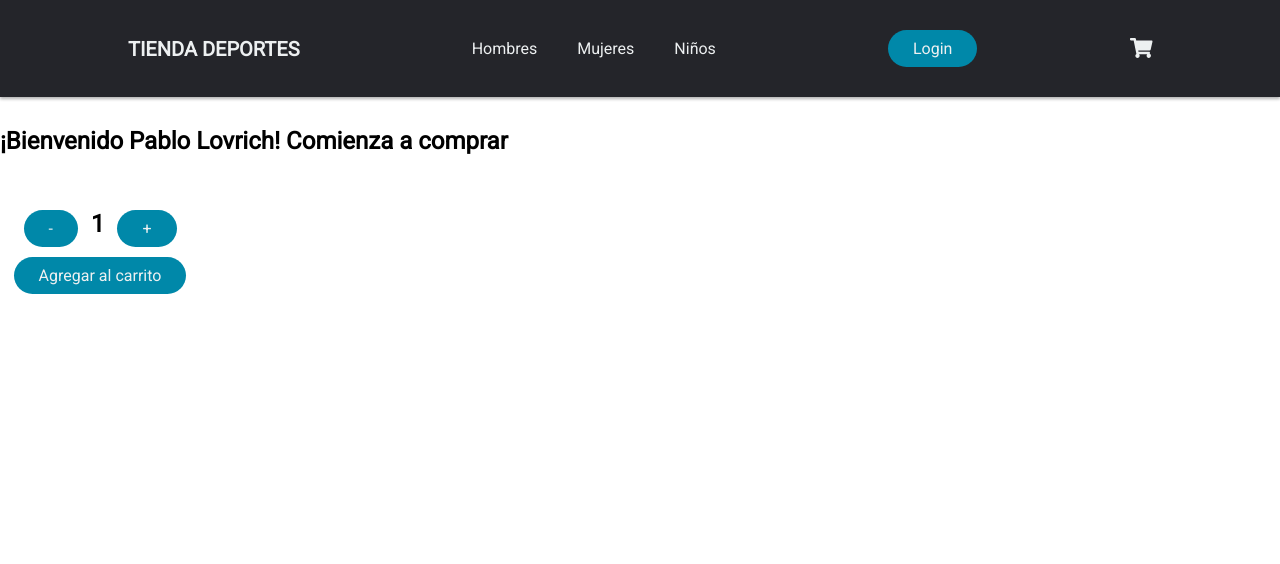
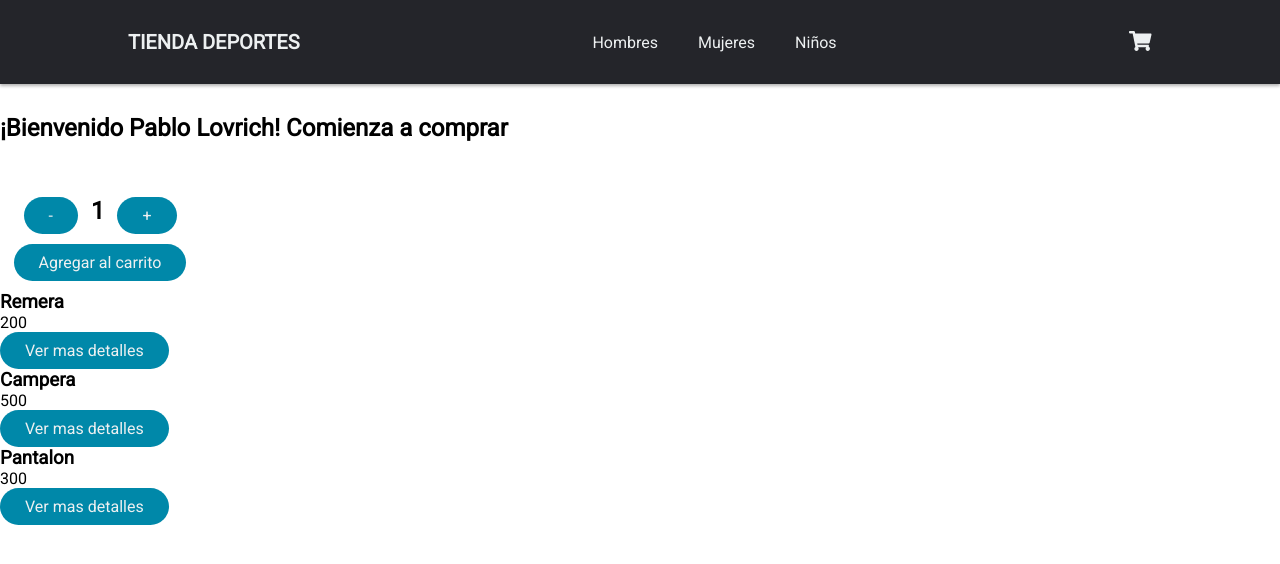
Before and after one commit to pablolovrich/ecommerce-reactjs-lovrich, a React (Create React App) app: page / in a window 1280 px wide. Shown: the top 564 px of the page. Built offline with nearby package versions, Linux system fonts and the light colour scheme.

Commit message:
Promises y map

```diff
--- a/src/App.css
+++ b/src/App.css
@@ -9,10 +9,9 @@
 
 /* NAVBAR */
 
-li,
+nav.li,
 a,
-button,
-h1 {
+button {
   font-size: 16px;
   color: #edf0f1;
   text-decoration: none;
@@ -31,6 +30,7 @@ header {
 .logo {
   cursor: pointer;
   font-size: 20px;
+  color: #edf0f1;
 }
 
 .nav-links {
--- /dev/null
+++ b/src/components/Item.js
@@ -0,0 +1,14 @@
+function Item({ item }) {
+
+    return (
+        <>
+            <li>
+                <h3>{item.title}</h3>
+                <p>{item.price}</p>
+                <button>Ver mas detalles</button>
+            </li>
+        </>
+    )
+}
+
+export default Item
--- /dev/null
+++ b/src/components/ItemList.js
@@ -0,0 +1,15 @@
+import Item from "./Item"
+
+function ItemList({ items }) {
+    return (
+        <>
+            <ul>
+                {items.map((producto) => (
+                    <Item item={producto} key={producto.id} />
+                ))}
+            </ul>
+        </>
+    )
+}
+
+export default ItemList
--- a/src/components/ItemListContainer.js
+++ b/src/components/ItemListContainer.js
@@ -1,18 +1,41 @@
-import React from "react";
+import React, { useState, useEffect } from "react";
 import ItemCount from "./ItemCount";
+import ItemList from "./ItemList";
+
 
 function ItemListContainer({ nombre, apellido }) {
   function onAdd(cantidad) {
     console.log("Se agregaron " + cantidad + " productos al carrito");
   }
 
+  const promiseItems = () => {
+    return new Promise((resolve, reject) => {
+      setTimeout(
+        () =>
+          resolve([
+            { id: 1, title: "Remera", description: "Remera entrenamiento", price: 200 },
+            { id: 2, title: "Campera", description: "Campera entrenamiento", price: 500 },
+            { id: 3, title: "Pantalon", description: "Pantalon entrenamiento", price: 300 }
+          ]), 2000);
+    })
+  }
+
+  const [productos, setProductos] = useState([]);
+
+  useEffect(() => {
+    promiseItems().then((data) => {
+      setProductos(data)
+    })
+  }, [])
+
   return (
-    <div>
+    <>
       <h2>
         ¡Bienvenido {nombre} {apellido}! Comienza a comprar
       </h2>
       <ItemCount stock={5} initial={1} onAdd={onAdd} />
-    </div>
+      {productos.length === 0 ? (<h2>Cargando...</h2>) : (<ItemList items={productos} />)}
+    </>
   );
 }
 
--- a/src/components/NavBar.js
+++ b/src/components/NavBar.js
@@ -18,9 +18,6 @@ const NavBar = () => {
           </li>
         </ul>
       </nav>
-      <a className="cta" href="#">
-        <button>Login</button>
-      </a>
       <CartWidget />
     </header>
   );
```
